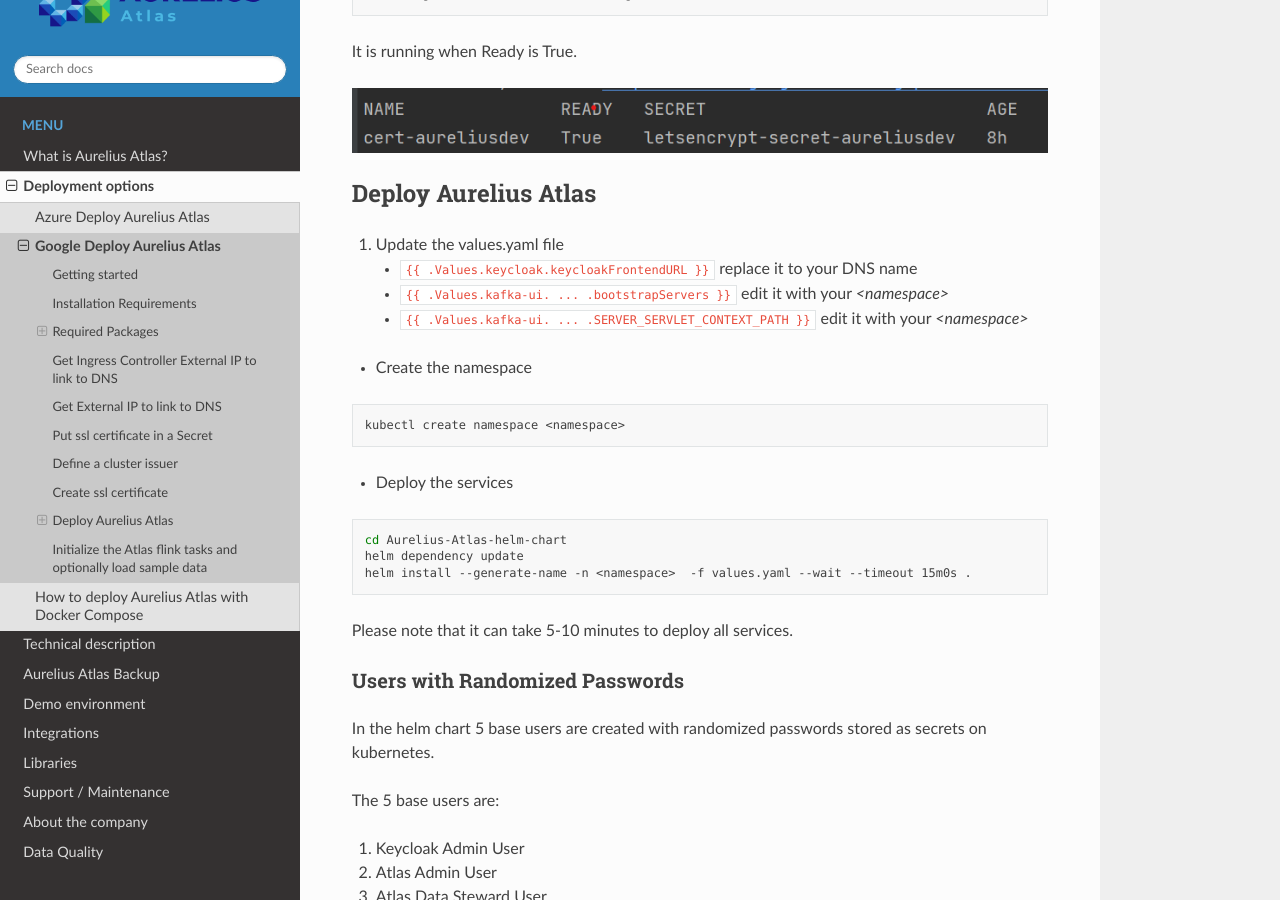
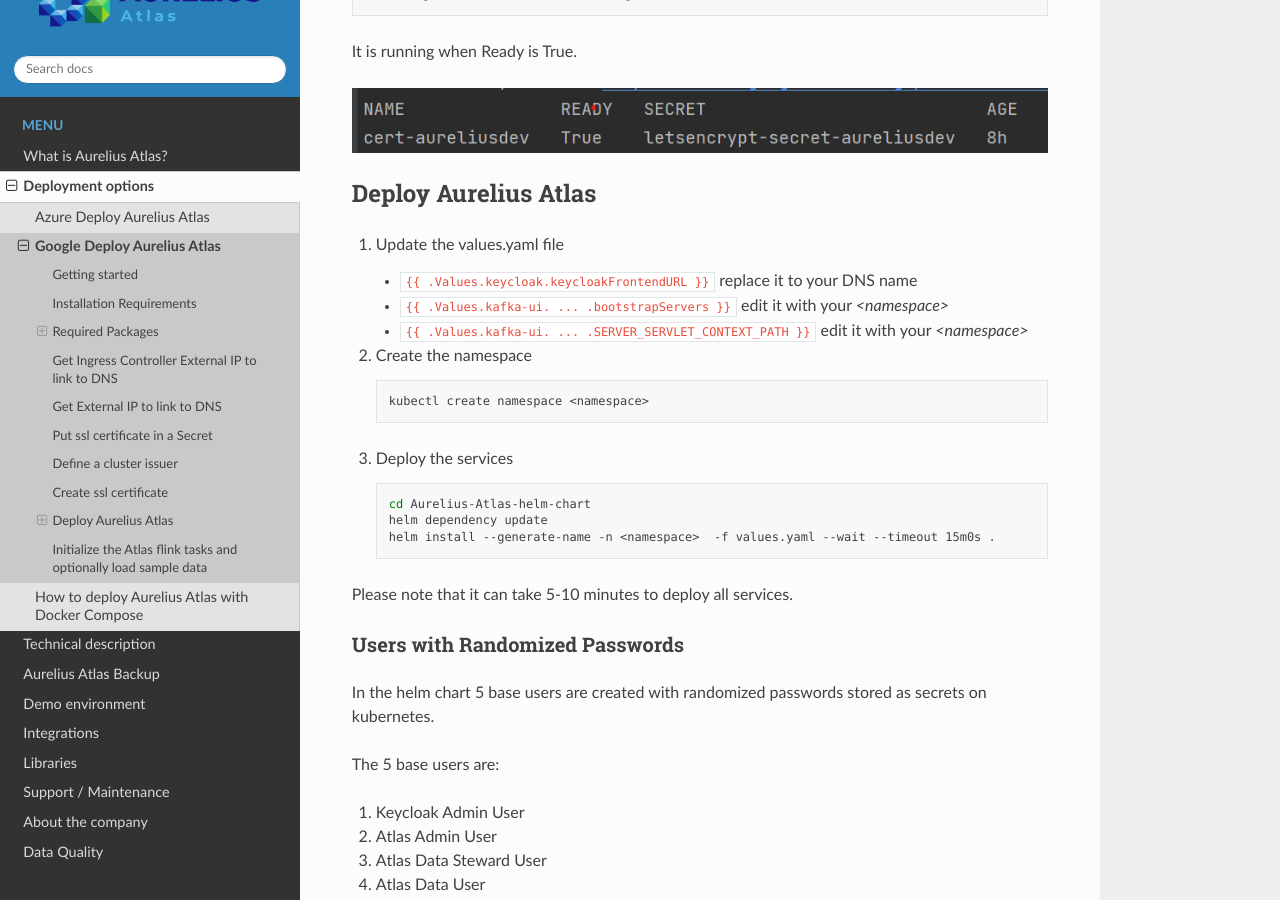
Before and after one commit to aureliusenterprise/doc_technical_manual, a Sphinx documentation site: the page built from DOc/docs/source/Options/Deployment/helm_google_deployment.rst, in a window 1280 px wide and 900 px high, scrolled down 3831 px. Built offline with Sphinx 7.4.7 and the Read the Docs theme 2.0.0, drawn with Linux system fonts in a browser that asks for light colours; pages that are not in the unit, such as notebooks, are missing from menus.

```diff
--- a/DOc/docs/source/Options/Deployment/helm_google_deployment.rst
+++ b/DOc/docs/source/Options/Deployment/helm_google_deployment.rst
@@ -172,11 +172,11 @@ Create ssl certificate
 
 This is needed if you installed letsencrypt from the required packages.
 
--  Assumes you have a DNS linked to the external IP of the ingress controller
--  Move to the directory of Aurelius-Atlas-helm-chart
--  Uncomment certificate.yaml in templates
--  Update the Values file ``{{ .Values.ingress.dns_url}}`` to your DNS name
--  Create the certificate with the following command
+*  Assumes you have a DNS linked to the external IP of the ingress controller
+*  Move to the directory of Aurelius-Atlas-helm-chart
+*  Uncomment certificate.yaml in templates
+*  Update the Values file ``{{ .Values.ingress.dns_url}}`` to your DNS name
+*  Create the certificate with the following command
 
 .. code:: bash
 
@@ -198,25 +198,25 @@ It is running when Ready is True.
 Deploy Aurelius Atlas
 ---------------------
 
-1. Update the values.yaml file
+#. Update the values.yaml file
 
    - ``{{ .Values.keycloak.keycloakFrontendURL }}`` replace it to your DNS name
    - ``{{ .Values.kafka-ui. ... .bootstrapServers }}`` edit it with your `<namespace>`
    - ``{{ .Values.kafka-ui. ... .SERVER_SERVLET_CONTEXT_PATH }}`` edit it with your `<namespace>`
 
-- Create the namespace
+#. Create the namespace
 
-.. code:: bash
+   .. code:: bash
 
-    kubectl create namespace <namespace>
+      kubectl create namespace <namespace>
 
-- Deploy the services
+#. Deploy the services
 
-.. code:: bash
+   .. code:: bash
 
-    cd Aurelius-Atlas-helm-chart
-    helm dependency update
-    helm install --generate-name -n <namespace>  -f values.yaml --wait --timeout 15m0s .
+      cd Aurelius-Atlas-helm-chart
+      helm dependency update
+      helm install --generate-name -n <namespace>  -f values.yaml --wait --timeout 15m0s .
 
 Please note that it can take 5-10 minutes to deploy all services.
 
```
